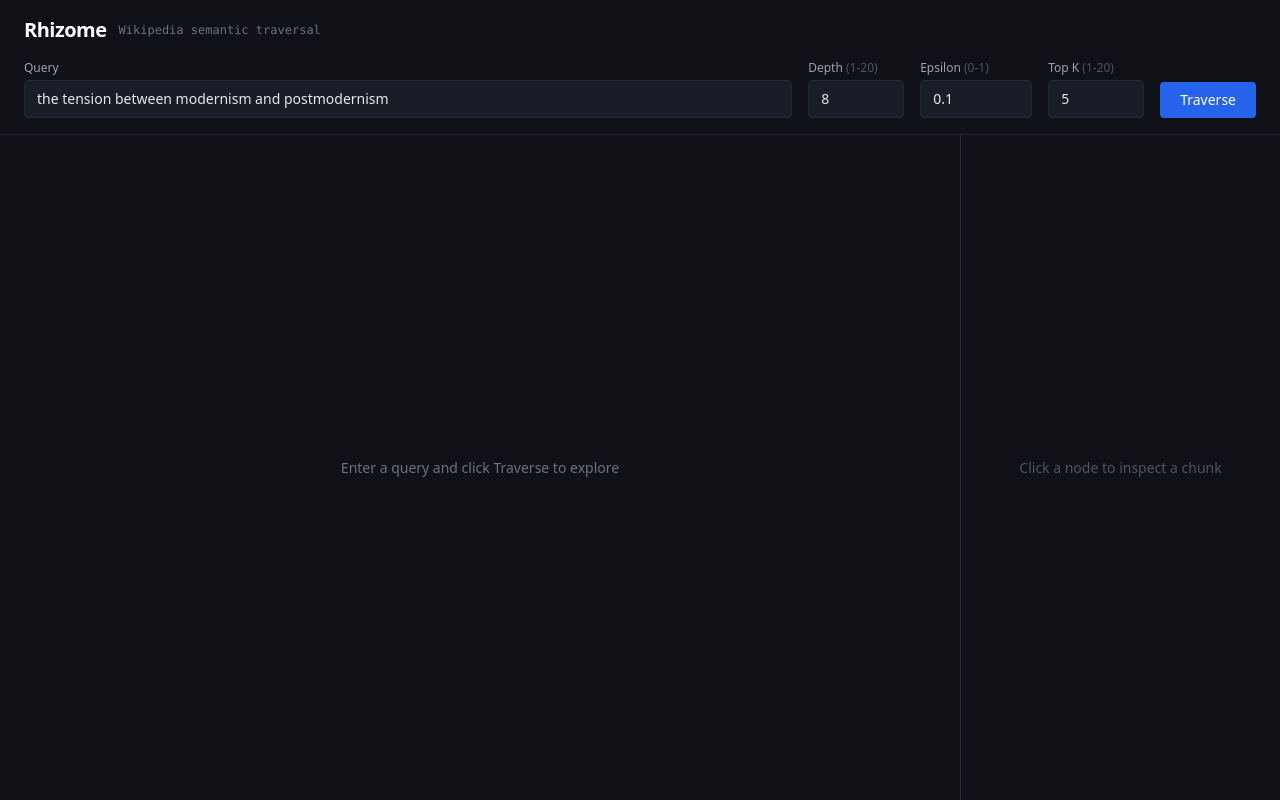
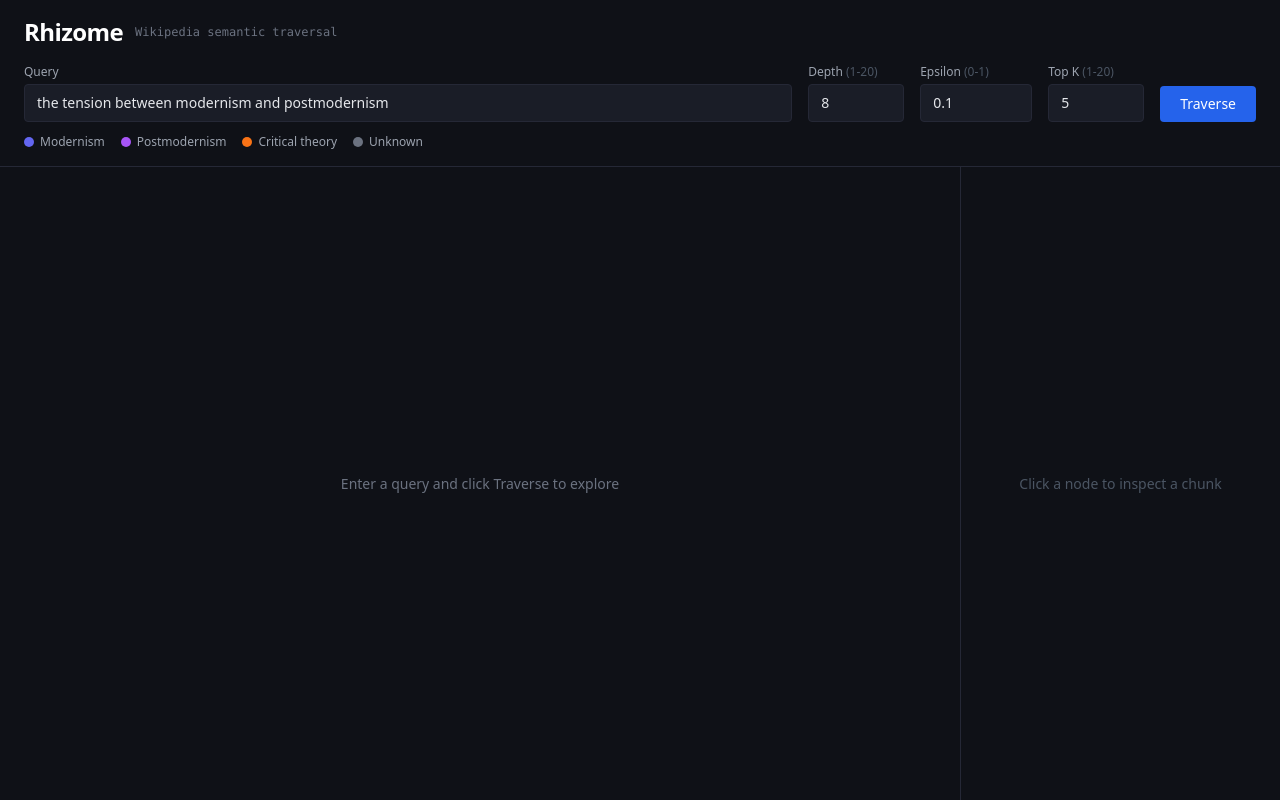
Before and after one commit to isaaclb98/rhizome, a React (Vite) app in the folder rhizome/visualizer/app/: page / in a window 1280 px wide. Built offline with nearby package versions, Linux system fonts and the light colour scheme.

Commit message:
style(design): fix FINDING-001/002/004 — focus ring, title size, domain legend

```diff
--- a/rhizome/visualizer/app/src/App.jsx
+++ b/rhizome/visualizer/app/src/App.jsx
@@ -2,6 +2,7 @@ import { useState, useCallback } from 'react';
 import Controls from './components/Controls.jsx';
 import Graph from './components/Graph.jsx';
 import Sidebar from './components/Sidebar.jsx';
+import Legend from './components/Legend.jsx';
 
 const DEFAULT_PARAMS = {
   query: 'the tension between modernism and postmodernism',
@@ -63,7 +64,7 @@ export default function App() {
       {/* Header */}
       <header className="flex-none border-b border-bg-tertiary px-6 py-4">
         <div className="flex items-center gap-3 mb-4">
-          <h1 className="text-xl font-semibold tracking-tight text-white">
+          <h1 className="text-2xl font-bold tracking-tight text-white">
             Rhizome
           </h1>
           <span className="text-xs text-gray-500 font-mono">
@@ -71,6 +72,9 @@ export default function App() {
           </span>
         </div>
         <Controls params={params} onTraverse={handleTraverse} isLoading={isLoading} />
+        <div className="mt-3">
+          <Legend />
+        </div>
       </header>
 
       {/* Error banner */}
--- a/rhizome/visualizer/app/src/components/Controls.jsx
+++ b/rhizome/visualizer/app/src/components/Controls.jsx
@@ -86,7 +86,7 @@ export default function Controls({ params, onTraverse, isLoading }) {
       <button
         type="submit"
         disabled={isLoading || !query.trim()}
-        className="px-5 py-2 bg-blue-600 hover:bg-blue-500 disabled:bg-blue-900/40 disabled:text-gray-600 text-white text-sm font-medium rounded transition-colors cursor-pointer"
+        className="px-5 py-2 bg-blue-600 hover:bg-blue-500 disabled:bg-blue-900/40 disabled:text-gray-600 text-white text-sm font-medium rounded transition-colors cursor-pointer focus-visible:outline-none focus-visible:ring-2 focus-visible:ring-blue-400 focus-visible:ring-offset-2 focus-visible:ring-offset-bg-primary"
       >
         {isLoading ? 'Traversing...' : 'Traverse'}
       </button>
--- /dev/null
+++ b/rhizome/visualizer/app/src/components/Legend.jsx
@@ -0,0 +1,22 @@
+const DOMAINS = [
+  { name: 'Modernism', color: '#6366f1' },
+  { name: 'Postmodernism', color: '#a855f7' },
+  { name: 'Critical theory', color: '#f97316' },
+  { name: 'Unknown', color: '#6b7280' },
+];
+
+export default function Legend() {
+  return (
+    <div className="flex items-center gap-4 flex-wrap">
+      {DOMAINS.map(({ name, color }) => (
+        <div key={name} className="flex items-center gap-1.5">
+          <span
+            className="inline-block w-2.5 h-2.5 rounded-full flex-shrink-0"
+            style={{ backgroundColor: color }}
+          />
+          <span className="text-xs text-gray-400">{name}</span>
+        </div>
+      ))}
+    </div>
+  );
+}
```
